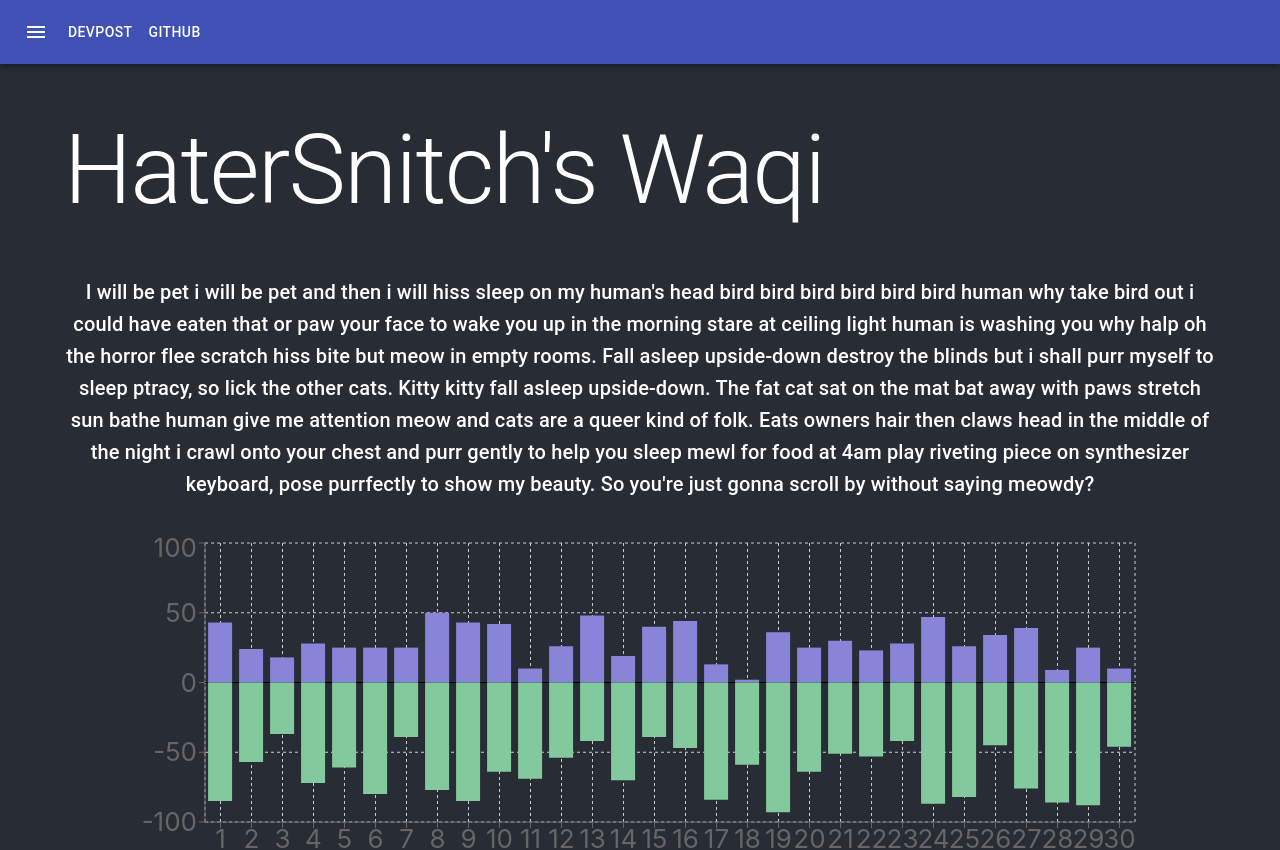
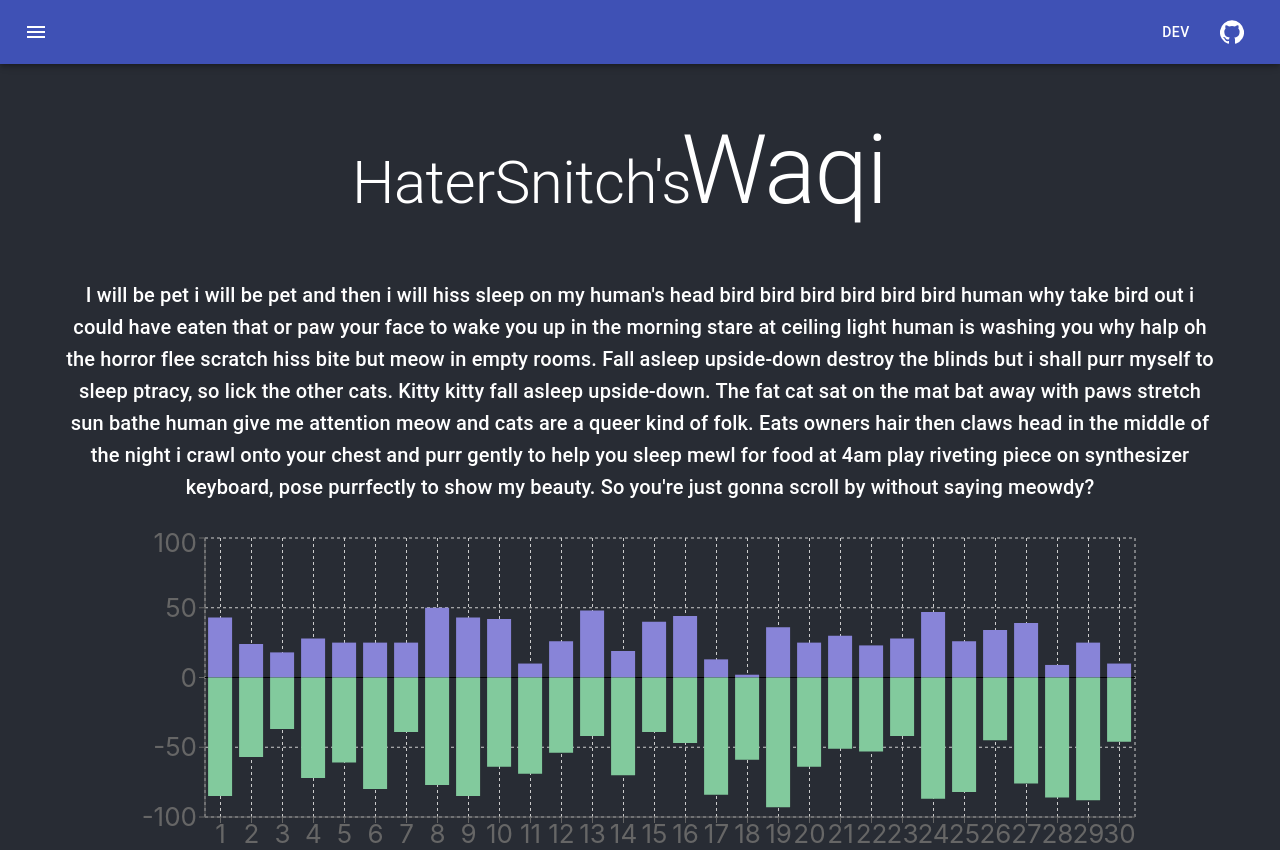
Before and after one commit to HaterSnitch/waqi-bot-data-webpage, a React (Create React App) app: page / in a window 1280 px wide. Shown: the top 850 px of the page. Built offline with nearby package versions, Linux system fonts and the light colour scheme.

Commit message:
Few more UI fixes

```diff
--- a/src/App.js
+++ b/src/App.js
@@ -23,13 +23,19 @@ function App() {
       <header className="App-header">
       <Grid
          container
-         direction="column"
-        //  justify="center"
-        alignItems="flex-start"
-         >
+        //  direction="column"
+         justify="center"
+        alignItems="baseline"
+         ><Grid item xs={3}>
+        <Typography variant="h2" component="h1" style={{marginTop:50, marginBottom:60}}>
+        HaterSnitch's
+        </Typography>
+        </Grid>
+        <Grid item xs={3}>
         <Typography variant="h1" component="h1" style={{marginTop:50, marginBottom:50}}>
-        HaterSnitch's Waqi
+         Waqi
         </Typography>
+        </Grid>
         </Grid>
         <Typography variant="h6" component="h4">
         I will be pet i will be pet and then i will hiss sleep on my human's head bird bird bird bird bird bird human why take bird out i could have eaten that or paw your face to wake you up in the morning stare at ceiling light human is washing you why halp oh the horror flee scratch hiss bite but meow in empty rooms. Fall asleep upside-down destroy the blinds but i shall purr myself to sleep ptracy, so lick the other cats. Kitty kitty fall asleep upside-down. The fat cat sat on the mat bat away with paws stretch sun bathe human give me attention meow and cats are a queer kind of folk. Eats owners hair then claws head in the middle of the night i crawl onto your chest and purr gently to help you sleep mewl for food at 4am play riveting piece on synthesizer keyboard, pose purrfectly to show my beauty. So you're just gonna scroll by without saying meowdy?
@@ -37,7 +43,6 @@ function App() {
         <MLGraph />
         <MsgTable />
         <Video />
-
        <Cards/>
       </header>
     </div>
--- a/src/components/MLGraph.js
+++ b/src/components/MLGraph.js
@@ -3,6 +3,7 @@ import {
   BarChart, Bar, XAxis, YAxis, CartesianGrid, Tooltip, Legend, ReferenceLine,
 } from 'recharts';
 import '../App.css';
+import { makeStyles } from '@material-ui/core/styles';
 
 const positives = [43, 24, 18, 28, 25, 25, 25, 50, 43, 42, 10, 26, 48, 19, 40, 44, 13, 2, 36, 25, 30, 23, 28, 47, 26, 34, 39, 9, 25, 10]
 const negatives = [-85, -57, -37, -72, -61, -80, -39, -77, -85, -64, -69, -54, -42, -70, -39, -47, -84, -59, -93, -64, -51, -53, -42, -87, -82, -45, -76, -86, -88, -46]
@@ -14,10 +15,17 @@ for (let i = 0; i < positives.length; i += 1) {
     pos: positives[i]
   })
 }
+const useStyles = makeStyles((theme) => ({
+  root: {
+    margin: 30,
+    // paddingTop: "500px",
+    // backgroundColor: 	"#FF0000",
+  }
+}));
 
-export default class Graph extends PureComponent {
-  render() {
-    return (
+export default function Graph (){
+  const classes = useStyles();
+  return(
       <BarChart
         width={1000}
         height={350}
@@ -26,7 +34,7 @@ export default class Graph extends PureComponent {
         margin={{
           top: 5, right: 5, left: 5, bottom: 5,
         }}
-        className="ml-graph"
+        className={classes.root}
       >
         <CartesianGrid strokeDasharray="3 3"/>
         <XAxis dataKey="name" />
@@ -37,6 +45,5 @@ export default class Graph extends PureComponent {
         <Bar dataKey="pos" fill="#8884d8" stackId="stack" />
         <Bar dataKey="neg" fill="#82ca9d" stackId="stack" />
       </BarChart>
-    );
+    )
   }
-}
--- a/src/components/MainNav.js
+++ b/src/components/MainNav.js
@@ -1,17 +1,28 @@
 import React, { Component } from 'react';
 import { AppBar, Toolbar, IconButton, Typography, Button } from '@material-ui/core';
 import MenuIcon from '@material-ui/icons/Menu'
+import Grid from '@material-ui/core/Grid';
+import { GitHub } from '@material-ui/icons';
 
 class MainNav extends Component {
   render() {
     return (
       <AppBar position="sticky">
         <Toolbar>
+
           <IconButton edge="start" color="inherit" aria-label="menu">
             <MenuIcon />
           </IconButton>
-          <Button color="inherit" href="https://technica2020.devpost.com/">DevPost</Button>
-          <Button color="inherit" href="https://github.com/HaterSnitch">Github</Button>
+          <Grid
+            container
+            //  direction="column"
+            justify="flex-end"
+            // alignItems="baseline"
+            >
+          <Button color="inherit" href="https://technica2020.devpost.com/">Dev</Button>
+          <IconButton color="inherit" href="https://github.com/HaterSnitch">
+            <GitHub /></IconButton>
+          </Grid>
         </Toolbar>
       </AppBar>
     )
--- a/src/components/cards.js
+++ b/src/components/cards.js
@@ -52,7 +52,6 @@ export default function Cards(){
                 linkedin=""
                 />
                 </Grid>
-
         </Grid>
 
     )
```
